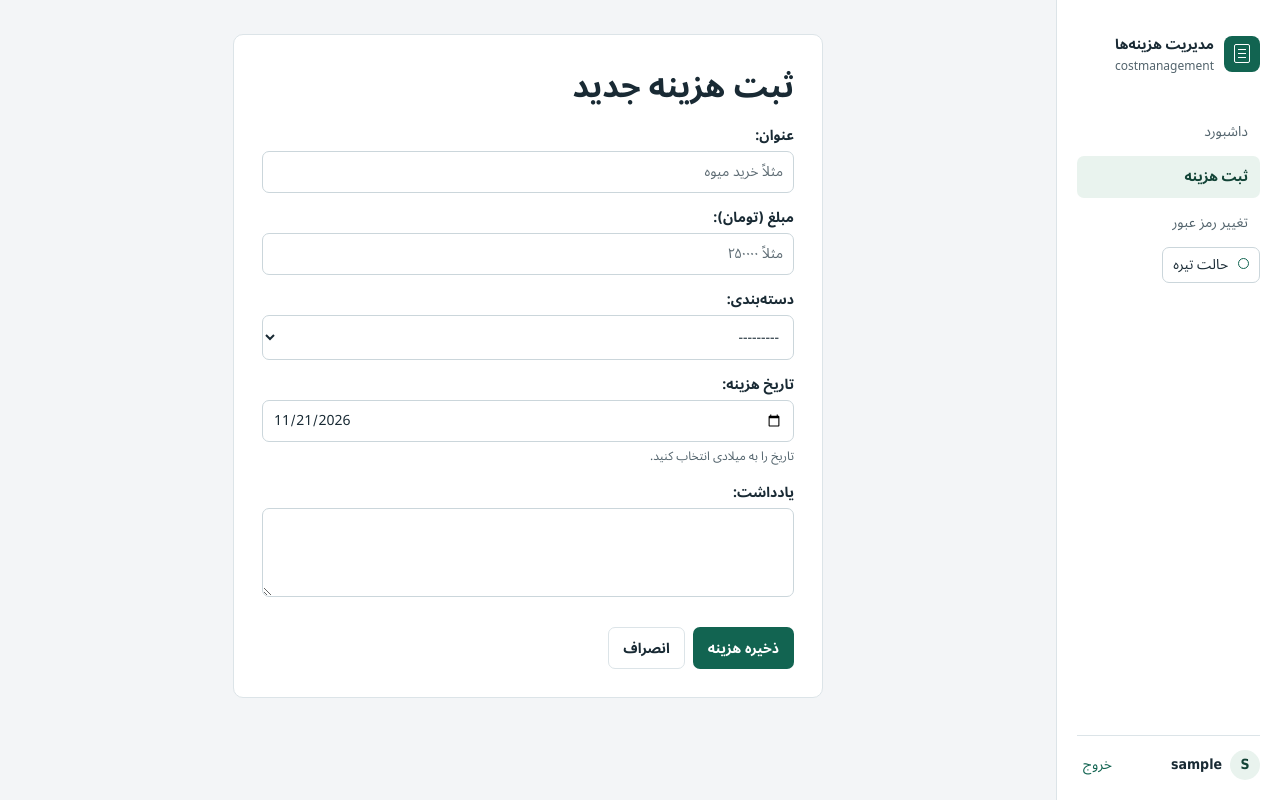
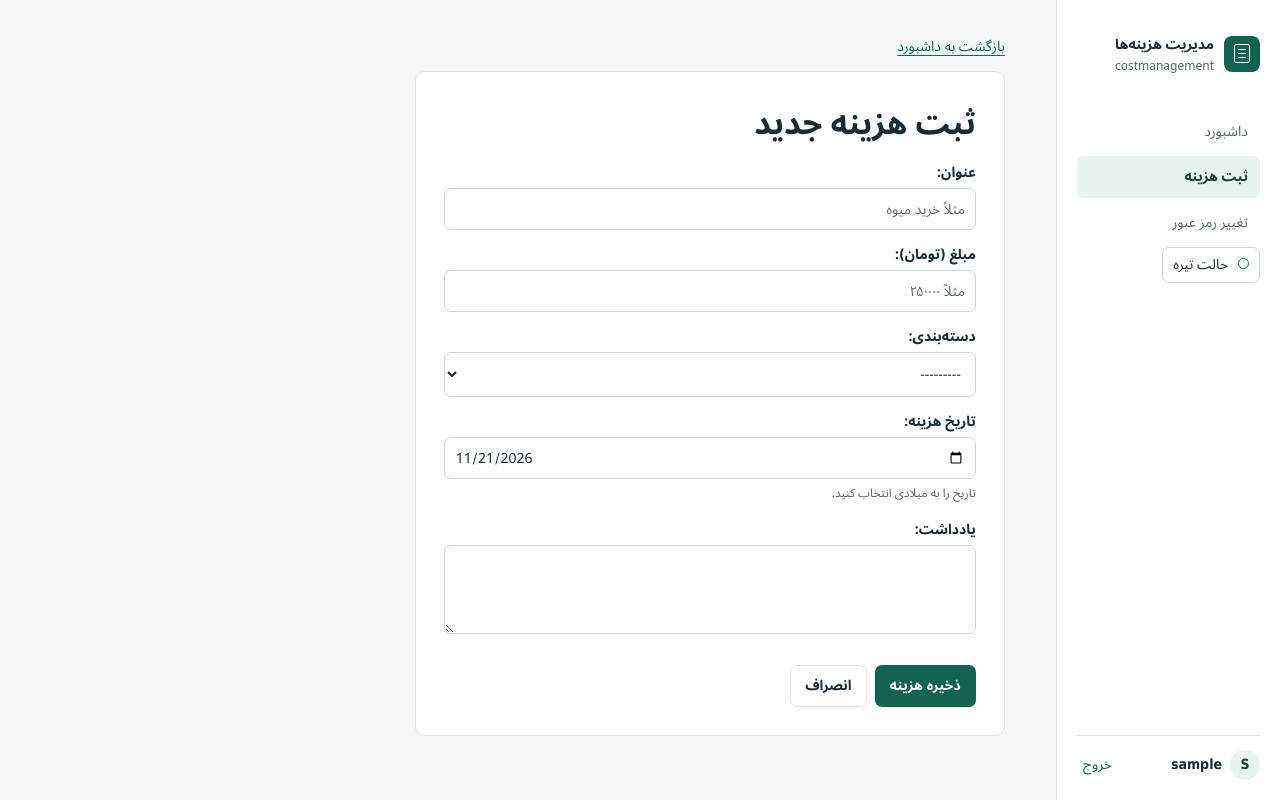
Before and after one commit to ariakiani2004/costmanagement, a Django app: page /expenses/new/ in a window 1280 px wide. Run offline with Django 5.2, Linux system fonts and the light colour scheme; the visitor is signed in with stand-in values (Sample User, id 1).

Commit message:
project costmanagement

```diff
--- a/static/style.css
+++ b/static/style.css
@@ -212,7 +212,7 @@ td small { display: block; color: var(--muted); }
 
 .notice { padding: 10px 14px; margin-bottom: 15px; background: var(--teal-light); border: 1px solid var(--accent-border); border-radius: 7px; color: var(--teal-dark); }
 .back-link { display: inline-block; margin-bottom: 12px; }
-.form-panel { max-width: 590px; width: 100%; margin-inline: auto; padding: clamp(18px, 4vw, 28px); }
+.form-panel { max-width: 590px; padding: clamp(18px, 4vw, 28px); }
 .form-panel h1 { margin-bottom: 14px; }
 .stack { display: grid; gap: 14px; }
 .form-actions { display: flex; flex-wrap: wrap; gap: 8px; margin-top: 8px; }
--- a/templates/account_fields.html
+++ b/templates/account_fields.html
@@ -8,9 +8,9 @@
 <div class="field">
     {{ form.captcha.label_tag }}
     <div class="captcha-row">
-        <bdi dir="ltr" class="challenge">{{ captcha_question|fa_digits }} = ؟</bdi>
         {{ form.captcha }}
         <a class="button secondary" href="{{ request.path }}{% if next %}?next={{ next|urlencode }}{% endif %}">سؤال جدید</a>
+        <bdi dir="ltr" class="challenge">{{ captcha_question|fa_digits }} = ?</bdi>
     </div>
     {{ form.captcha.errors }}
 </div>
--- a/templates/expense_form.html
+++ b/templates/expense_form.html
@@ -1,6 +1,7 @@
 {% extends "base.html" %}
 {% block title %}{% if expense %}ویرایش هزینه{% else %}ثبت هزینه{% endif %}{% endblock %}
 {% block content %}
+<a class="back-link" href="{% url 'dashboard' %}">بازگشت به داشبورد</a>
 <section class="panel form-panel">
     <h1>{% if expense %}ویرایش هزینه{% else %}ثبت هزینه جدید{% endif %}</h1>
     <form method="post" class="stack">
```
Also changed, not shown: readme.md.
